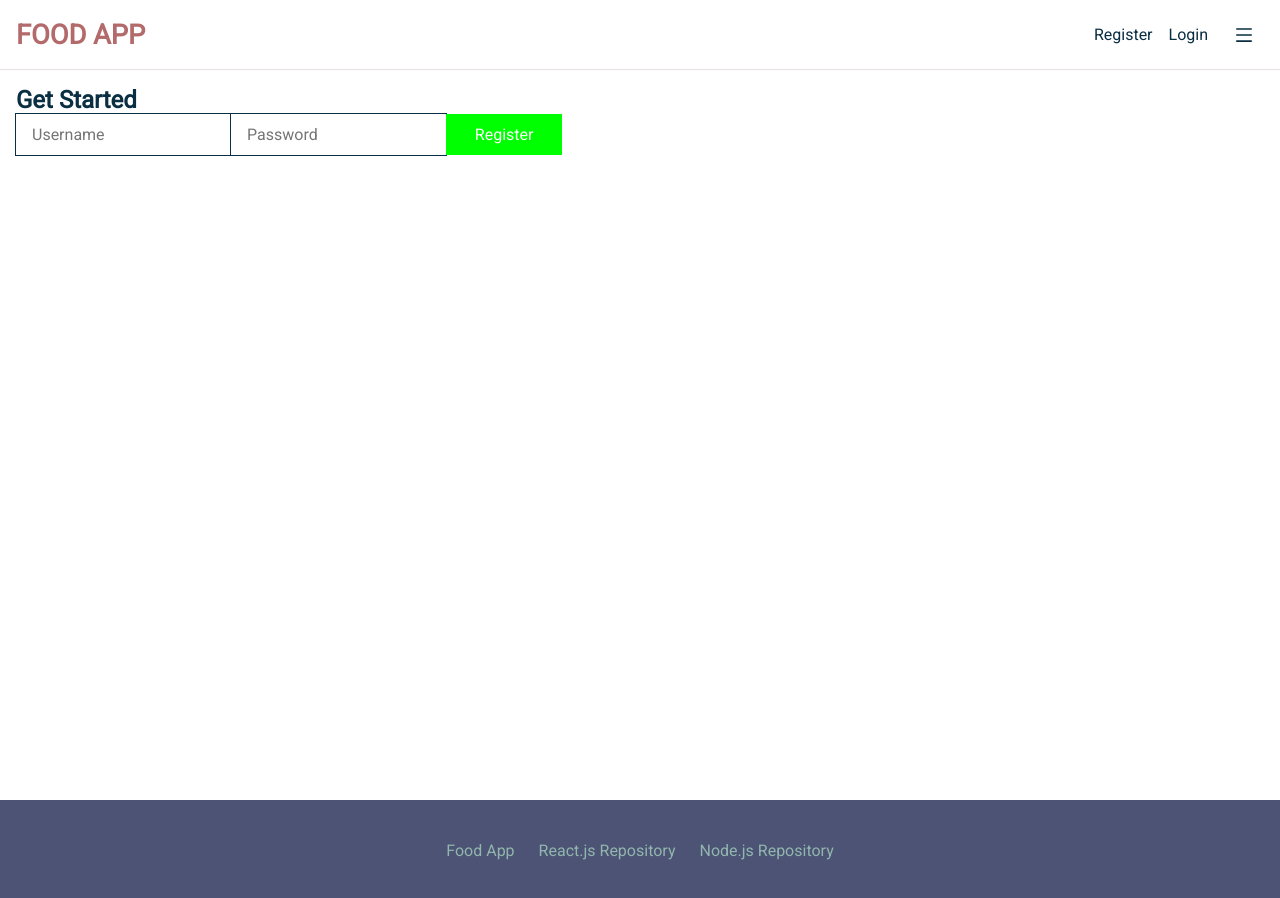
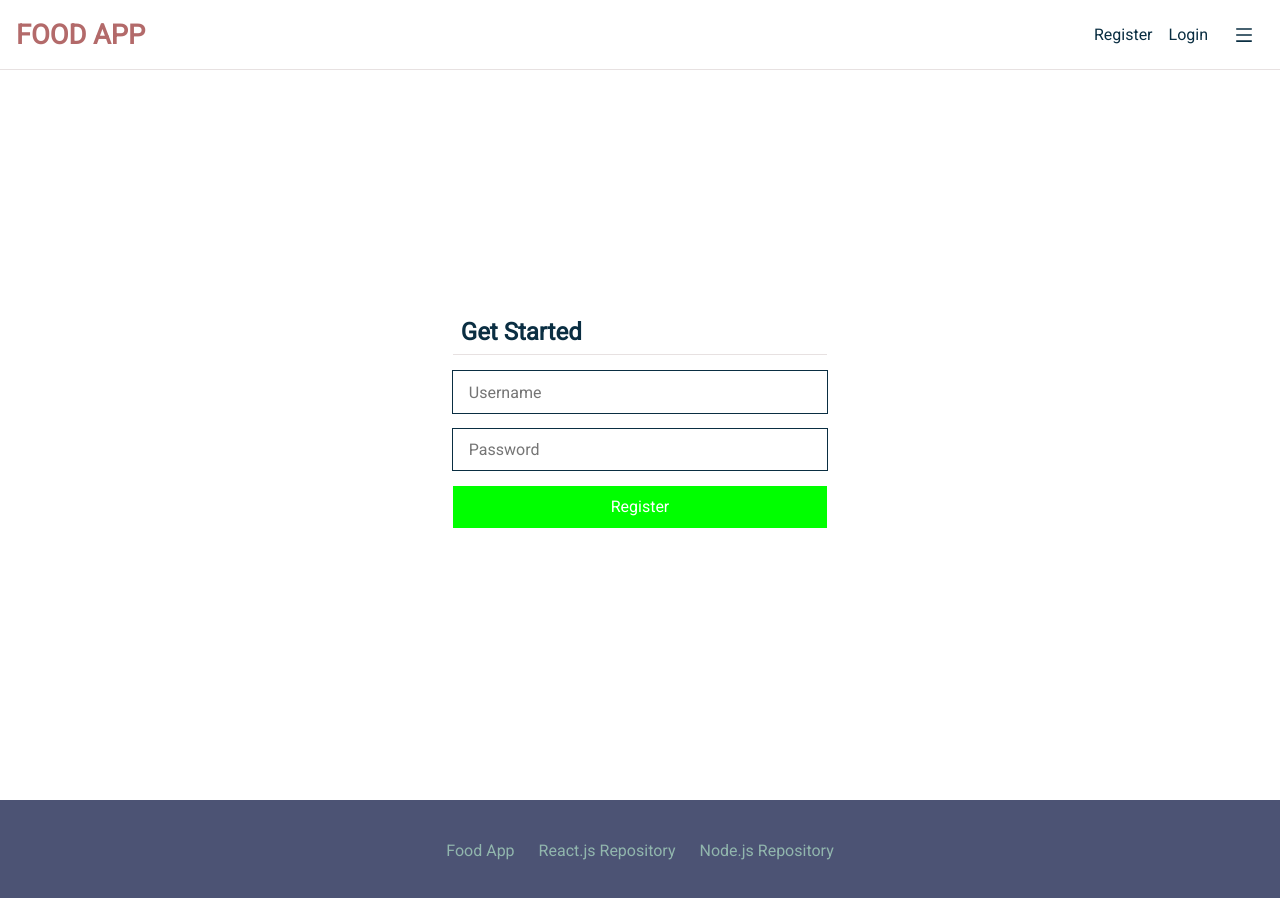
Before and after one commit to nashie1004/NextJsTsReact, a Next.js app: page /register in a window 1280 px wide. Built offline with nearby package versions, Linux system fonts and the light colour scheme.

Commit message:
only missing ui is homepage and history page

```diff
--- a/app/app.scss
+++ b/app/app.scss
@@ -118,6 +118,7 @@ main{
     padding: 1rem;
     display: grid;
 
+    // home page
     .main-img{
       border-radius: 1rem;
       object-fit: cover;
@@ -126,6 +127,21 @@ main{
       box-shadow: 0px 0px 15px 9px rgba(0, 0,0,0.25);
     }
 
+    // register and login page
+    form{
+      place-self: center;
+      display: grid;
+      gap: 1rem;
+      width: clamp(30%, 200px, 90%);
+      margin-bottom: 2rem !important;
+
+      h1{
+        padding: .5rem;
+        border-bottom: 1px solid $lightgrey;
+      }
+    }
+
+    // search page
     .filter-results{
       overflow-x: auto !important;
       gap: 1rem;
@@ -272,6 +288,7 @@ main{
       display: grid !important;
     }
 
+    // cart page
     .shoppingCartContainer{
       display: flex;
       gap: 1rem;
@@ -441,7 +458,6 @@ footer{
         }
         .shoppingCards{
           min-width: 100%;
-          // display: none;
         }
       }
     }
--- a/app/register/page.tsx
+++ b/app/register/page.tsx
@@ -3,9 +3,12 @@ import Header from '@/components/Header'
 import Footer from '@/components/Footer'
 import Aside from '@/components/Aside'
 import { useRouter } from 'next/navigation';
+import { useState } from 'react';
 
 export default function page() {
   const router = useRouter();
+  const [name, setName] = useState<string>('')
+  const [password, setPassword] = useState<string>('')
 
   function submitRegisterForm(e: any): void{
     e.preventDefault()
```
